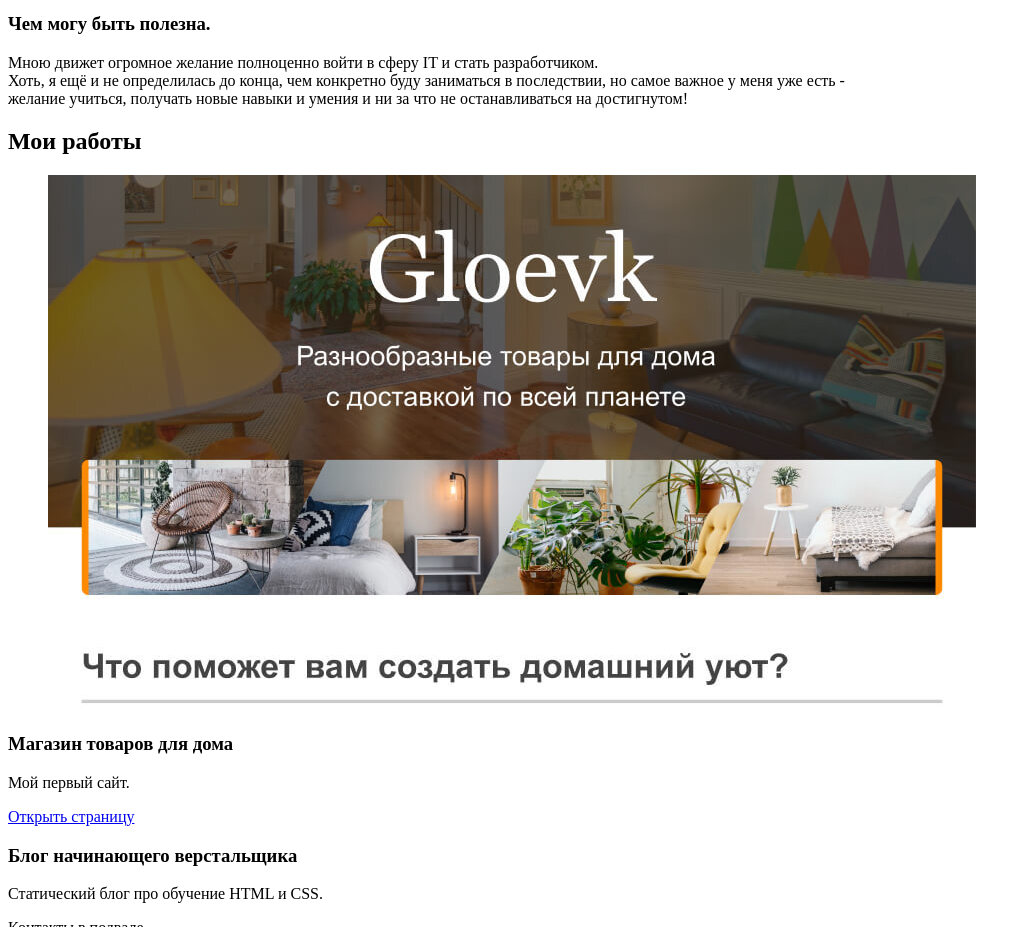
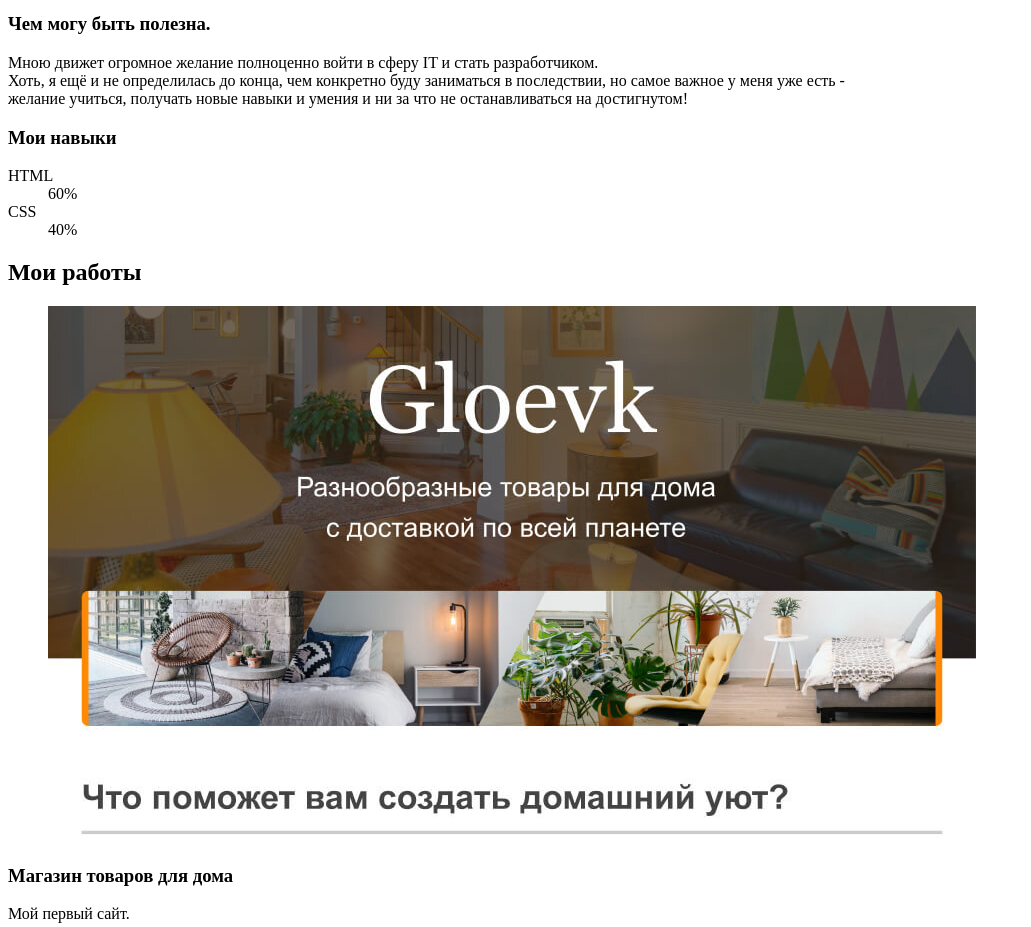
Before and after one commit to VallyNolan/my-syte, a plain HTML site: page index.html in a window 1280 px wide. Shown: the part 880-1807 px from the top of the page, without its empty margins (0-1031 px from the left). Drawn offline with Linux system fonts and the light colour scheme; files whose address does not match are found by name.

Commit message:
Add files via upload
добавлены уровни навыков

```diff
--- a/index.html
+++ b/index.html
@@ -35,6 +35,19 @@
       <p>Мною движет огромное желание полноценно войти в сферу IT и стать разработчиком. <br>
       Хоть, я ещё и не определилась до конца, чем конкретно буду заниматься в последствии, но самое важное у меня уже есть - <br>
       желание учиться, получать новые навыки и умения и ни за что не останавливаться на достигнутом!</p>
+      <div class="skills">
+        <h3>Мои навыки</h3>
+        <dl class="skill-list">
+          <dt class="skill-html">
+            HTML
+          </dt>
+          <dd class="level"> <div> 60% </div> </dd>
+          <dt class="skill-css">
+            CSS
+          </dt>
+          <dd class="level"> <div> 40% </div> </dd>
+        </dl>
+      </div>
     </section>
 
     <section class="portfolio">
```
